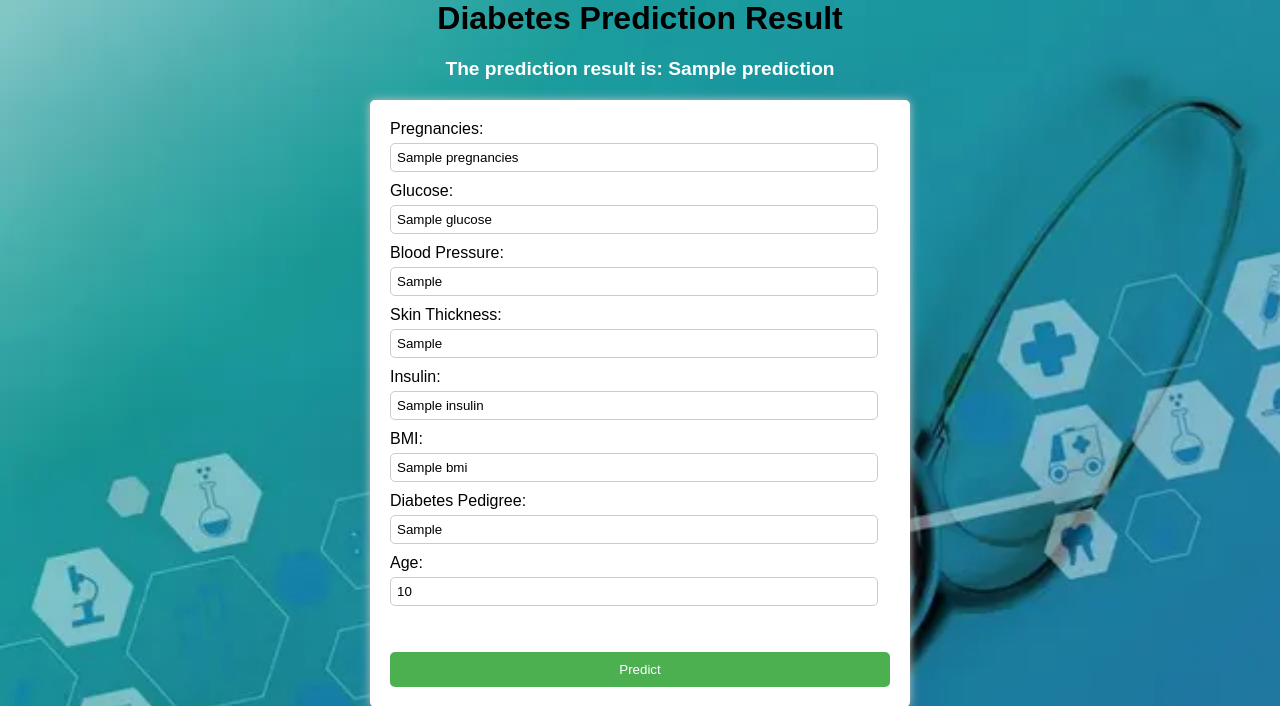
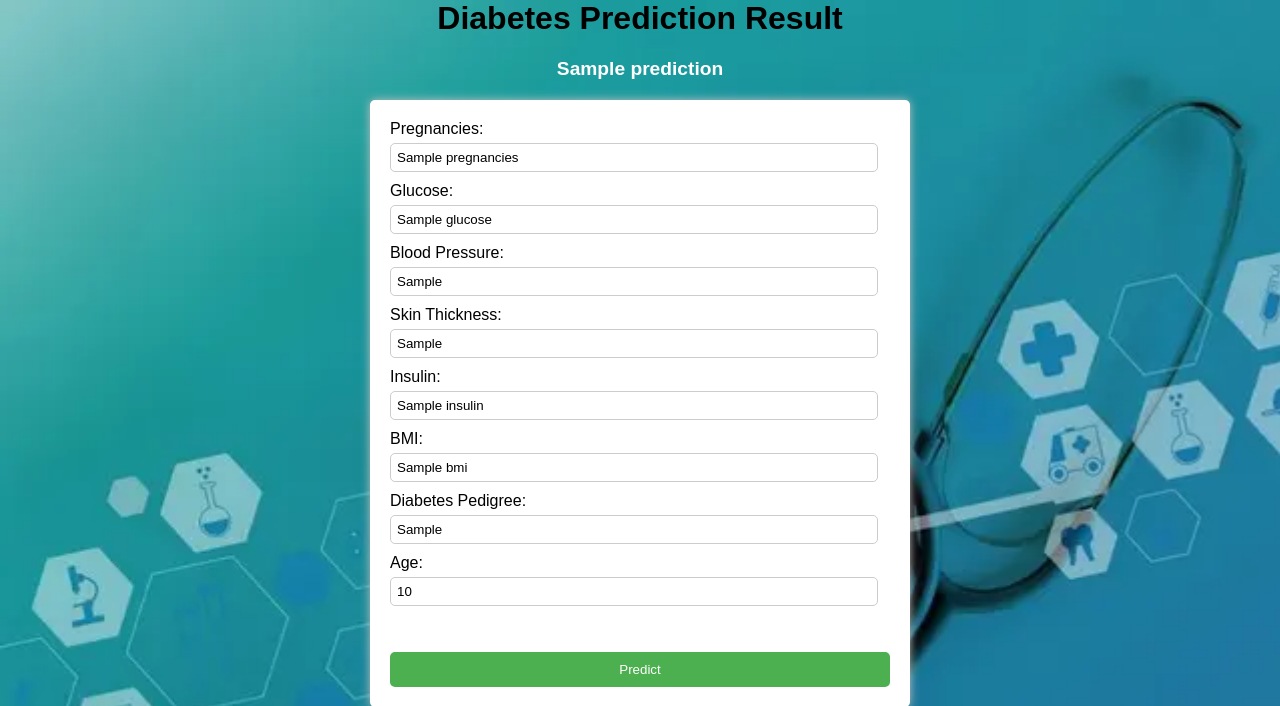
Before and after one commit to rubaawad/MLproject, a Flask app: template templates/index.html in a window 1280 px wide. Shown: the top 706 px of the page. Run offline with Flask 3, Linux system fonts and the light colour scheme; the template is opened without the code that fills it: most values are stand-ins (such as "Sample title", 1, 10 or a date in 2020); parts of the project's set-up code (start-up, migrations or seed data) failed here and were passed over.

Commit message:
Updated application page

```diff
--- a/templates/index.html
+++ b/templates/index.html
@@ -21,7 +21,7 @@
 
           <span id="predictionResult" class='{{"visible" if prediction else "hidden"}}'>
             <h1 >Diabetes Prediction Result</h1>
-            <p  style="color: white !important;">The prediction result is: {{ prediction }}</p>
+            <p  style="color: white !important;">{{ prediction }}</p>
         </span>
           <form id="predictionForm" action="/diabetes" method="post">
               <label for="Pregnancies" class="form-label">Pregnancies:</label>
```
